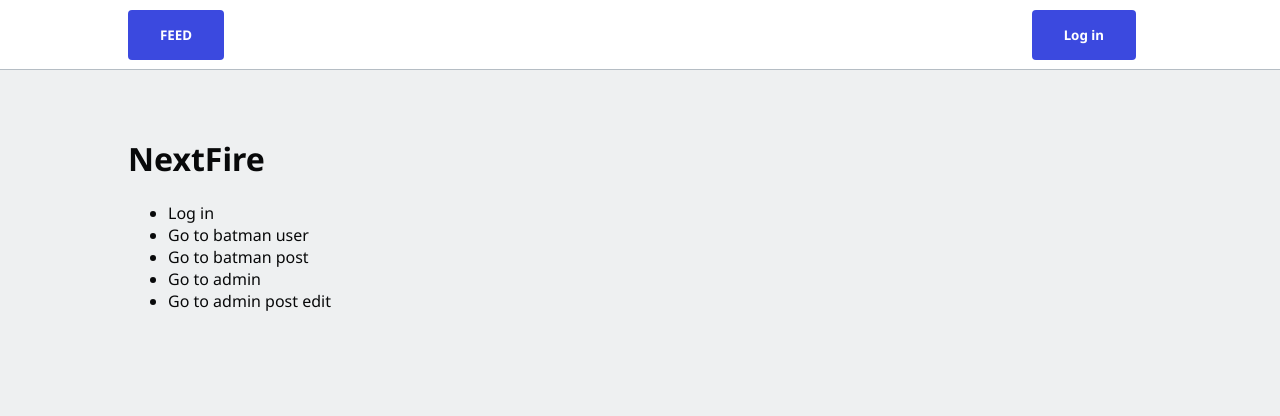
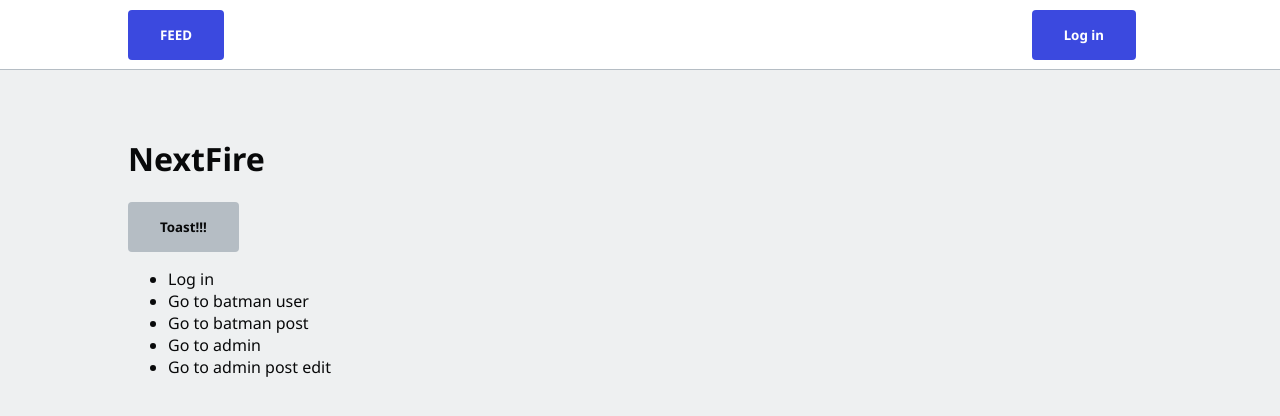
Before and after one commit to Haltarys/NextFire, a Next.js app: page / in a window 1280 px wide. Shown: the top 416 px of the page. Built offline with nearby package versions, Linux system fonts and the light colour scheme.

Commit message:
feat: add toast system

```diff
--- a/package.json
+++ b/package.json
@@ -22,6 +22,7 @@
     "react": "18.2.0",
     "react-dom": "18.2.0",
     "react-firebase-hooks": "^5.1.1",
+    "react-hot-toast": "^2.4.0",
     "typescript": "4.9.4"
   },
   "devDependencies": {
--- a/src/pages/_app.tsx
+++ b/src/pages/_app.tsx
@@ -2,6 +2,7 @@ import { Navbar } from '@/components';
 import '@/styles/globals.css';
 import type { AppProps } from 'next/app';
 import Head from 'next/head';
+import { Toaster } from 'react-hot-toast';
 
 export default function App({ Component, pageProps }: AppProps) {
   return (
@@ -14,6 +15,7 @@ export default function App({ Component, pageProps }: AppProps) {
       </Head>
       <Navbar />
       <Component {...pageProps} />
+      <Toaster />
     </>
   );
 }
--- a/src/pages/index.tsx
+++ b/src/pages/index.tsx
@@ -1,9 +1,11 @@
 import Link from 'next/link';
+import { toast } from 'react-hot-toast';
 
 export default function Home() {
   return (
     <main>
       <h1>NextFire</h1>
+      <button onClick={() => toast.success('hello there')}>Toast!!!</button>
       <ul>
         <li>
           <Link href="/login">Log in</Link>
```
Also changed, not shown: 1 other file (tests, documents, lock files or other folders).
